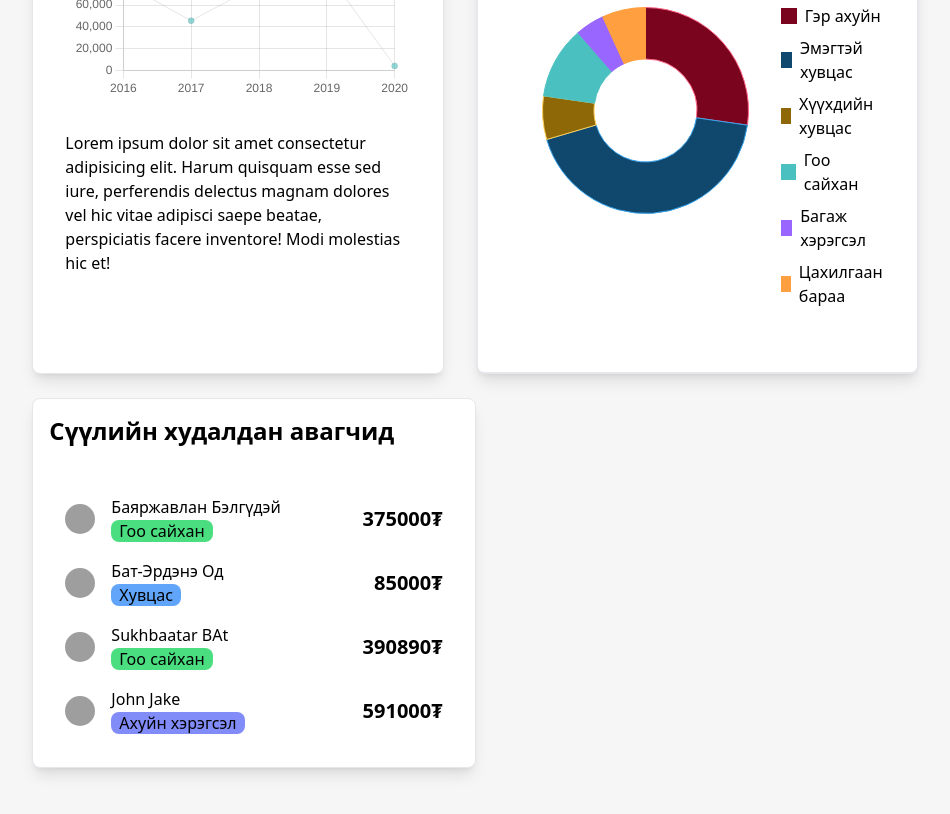
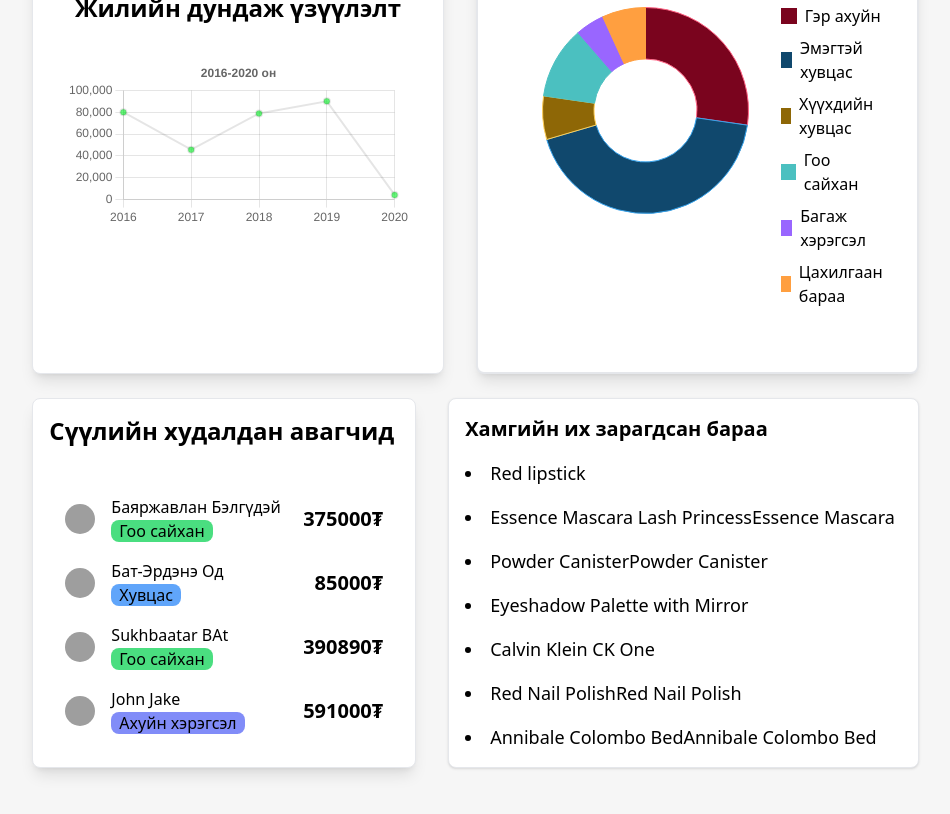
Before and after one commit to Belgudei1022/Real-project, a React (Vite) app: page /dashboard in a window 1280 px wide. Shown: the part 540-1354 px from the top of the page, without its empty margins (271-1221 px from the left). Built offline with nearby package versions, Linux system fonts and the light colour scheme; grey boxes are pictures that could not be loaded.

Commit message:
javkhaa pulldeltt

```diff
--- a/src/features/admin/componets/dashboard/Hereglegcid.jsx
+++ b/src/features/admin/componets/dashboard/Hereglegcid.jsx
@@ -2,7 +2,7 @@ import React from 'react';
 
 const Hereglegcid = () => {
     return (
-      <div className="p-4 flex flex-col gap-4">
+      <div className="p-4 flex flex-col w-full gap-4">
         <div className="flex flex-row items-center gap-4">
           <img
             src="https://images.pexels.com/photos/29945204/pexels-photo-29945204/free-photo-of-fashionable-woman-in-sequin-dress-with-red-lighting.jpeg?auto=compress&cs=tinysrgb&w=1260&h=750&dpr=1"
--- a/src/features/admin/componets/dashboard/lineChart.jsx
+++ b/src/features/admin/componets/dashboard/lineChart.jsx
@@ -22,15 +22,16 @@ function LineChart() {
       {
         label: "Users Gained",
         data: Data.map((data) => data.userGain),
-        backgroundColor: ["rgba(75, 192, 192, 0.6)"],
-        borderWidth: 1,
+        backgroundColor: ["rgba(3, 244, 35, 0.6)"],
+        borderWidth: 2,
       },
     ],
   };
 
   return (
-    <div className="chart-container flex flex-col items-center text-start shadow-lg gap-8 bg-white border rounded-lg p-4 md:px-8 shadow w-full lg:w-1/2">
-      <h2 className="text-2xl font-semibold">Жилийн дундаж үзүүлэлт</h2>
+    <div className="chart-container flex flex-col items-center justify-center shadow-lg gap-8 bg-white border rounded-lg py-4 md:px-8 shadow w-full lg:w-1/2">
+      <h2 className="text-2xl text-start font-semibold">Жилийн дундаж үзүүлэлт</h2>
+
       <Line
         ref={chartRef}
         data={chartData}
@@ -46,12 +47,6 @@ function LineChart() {
           },
         }}
       />
-      <span>
-        Lorem ipsum dolor sit amet consectetur adipisicing elit. Harum quisquam
-        esse sed iure, perferendis delectus magnam dolores vel hic vitae
-        adipisci saepe beatae, perspiciatis facere inventore! Modi molestias hic
-        et!
-      </span>
     </div>
   );
 }
--- /dev/null
+++ b/src/features/admin/componets/dashboard/topGoods.jsx
@@ -0,0 +1,22 @@
+import React from 'react';
+
+const TopGoods = () => {
+    return (
+      <div className="bg-white rounded-lg border shadow p-4 w-[545px]">
+        <h1 className="text-xl font-bold">Хамгийн их зарагдсан бараа</h1>
+        <div className="flex flex-col gap-4 pt-4">
+          <li className="text-lg">Red lipstick</li>
+          <li className="text-lg">
+            Essence Mascara Lash PrincessEssence Mascara
+          </li>
+          <li className="text-lg">Powder CanisterPowder Canister</li>
+          <li className="text-lg">Eyeshadow Palette with Mirror</li>
+          <li className="text-lg">Calvin Klein CK One</li>
+          <li className="text-lg">Red Nail PolishRed Nail Polish</li>
+          <li className="text-lg">Annibale Colombo BedAnnibale Colombo Bed </li>
+        </div>
+      </div>
+    );
+}
+
+export default TopGoods;
--- a/src/features/admin/page/dashboard.jsx
+++ b/src/features/admin/page/dashboard.jsx
@@ -7,6 +7,7 @@ import Profit from "../componets/dashboard/profit";
 // import { Link } from "react-router";
 import LineChart from "../componets/dashboard/lineChart";
 import RecentBuyers from "../componets/dashboard/recentBuyers";
+import TopGoods from "../componets/dashboard/topGoods";
 
 const Dashboard = () => {
   return (
@@ -30,10 +31,13 @@ const Dashboard = () => {
             <Order />
           </div>
           <div className="flex flex-col gap-8 lg:flex-row">
-            <LineChart  />
-            <DoughnutChart  />
+            <LineChart />
+            <DoughnutChart />
           </div>
-          <RecentBuyers/>
+          <div className="flex gap-8 justify-between w-full">
+            <RecentBuyers />
+            <TopGoods />
+          </div>
         </div>
       </Layout>
     </div>
```
